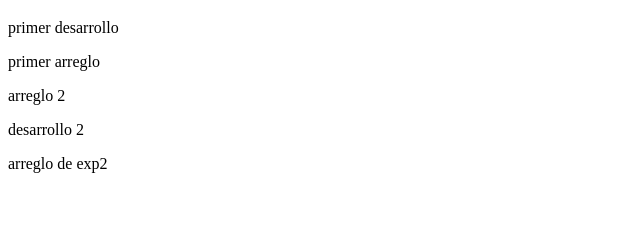
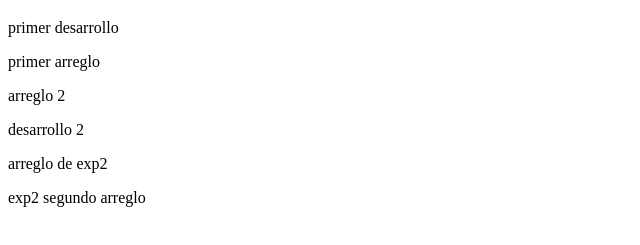
Before and after one commit to erickgonzalez3d/erickginzalez3d, a plain HTML site: page index.html in a window 1280 px wide. Shown: the part 95-340 px from the top of the page, without its empty margins (0-640 px from the left). Drawn offline with Linux system fonts and the light colour scheme.

Commit message:
exp2 segundo

```diff
--- a/index.html
+++ b/index.html
@@ -17,6 +17,7 @@
 <p>arreglo 2</p>
 <p>desarrollo 2</p>
 <p>arreglo de exp2</p>
+<p>exp2 segundo arreglo</p>
 </body>
 
 </html>
```
